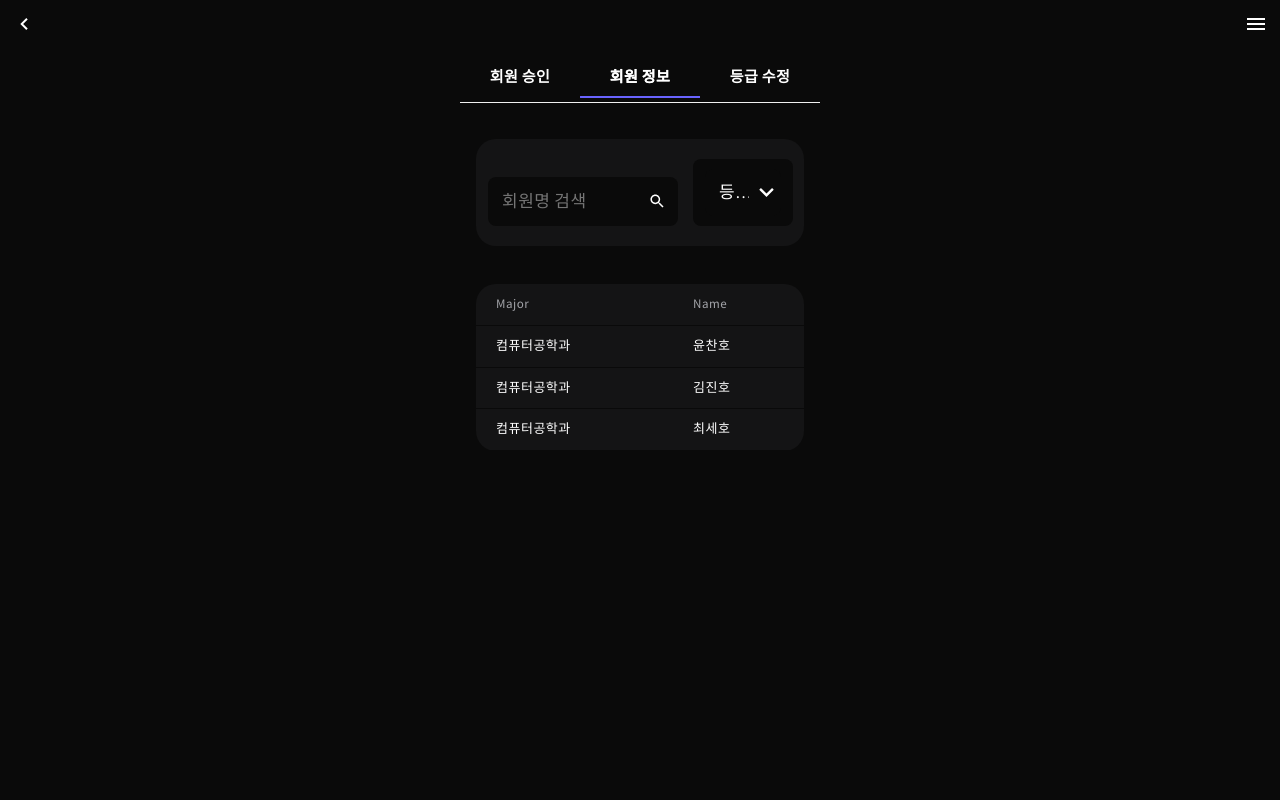
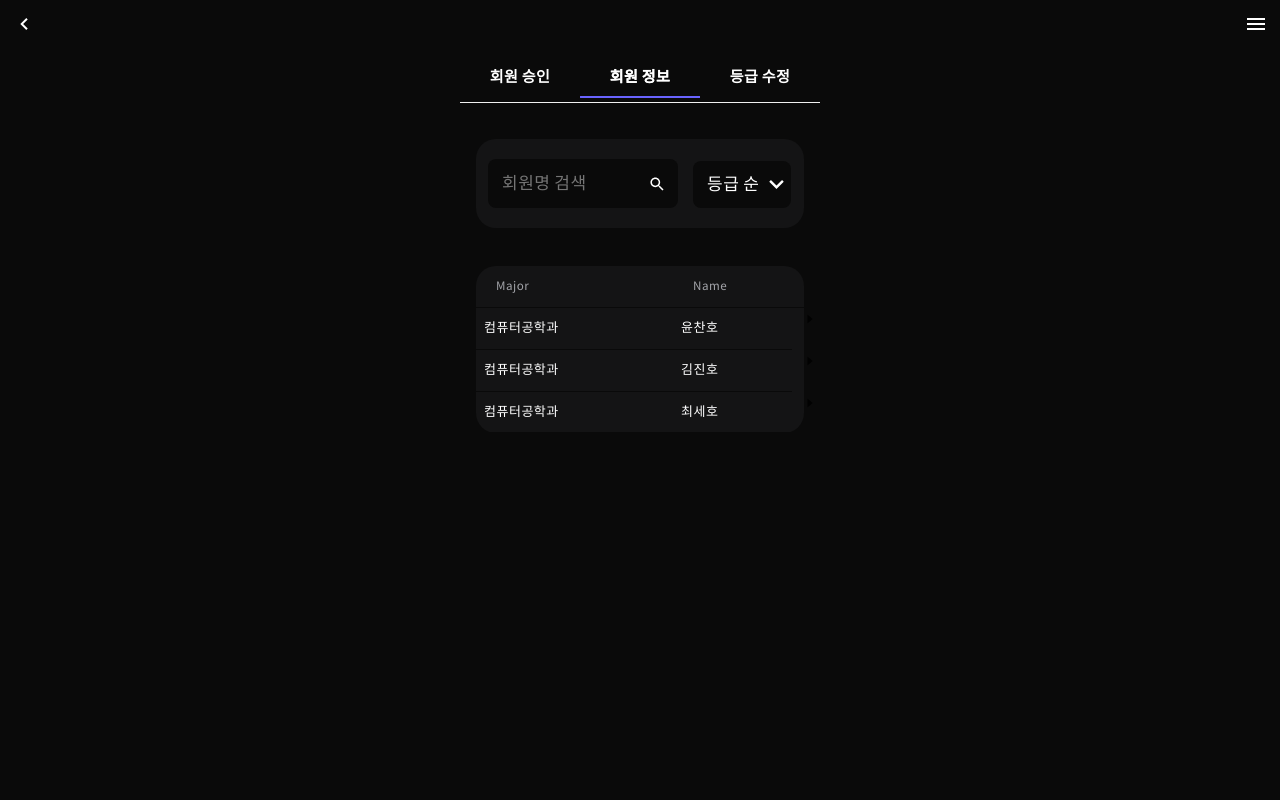
Before and after one commit to HICC-REBOOT/HICC-REBOOT-Frontend, a React (Create React App) app in the folder frontend/: page /admin/info in a window 1280 px wide. Shown: the top 800 px of the page. Built offline with nearby package versions, Linux system fonts and the light colour scheme.

Commit message:
fix: 드롭박스 감싸는 컴포넌트 제거

```diff
--- a/frontend/src/components/admin/ChangeGrade.tsx
+++ b/frontend/src/components/admin/ChangeGrade.tsx
@@ -51,9 +51,7 @@ export default function ChangeGrade() {
           <Input placeholder="회원명 검색" maxLength={10} onChange={getValue} />
           <SearchButton src={Search} alt="search" onClick={searching} />
         </I.SearchBox>
-        <I.DropDownBox>
-          <Dropdown placeholder="등급 순" options={options} onChange={onChange} defaultValue={defaultValue} />
-        </I.DropDownBox>
+        <Dropdown placeholder="등급 순" options={options} onChange={onChange} defaultValue={defaultValue} />
       </I.SearchBar>
       <A.MembersBox>
         <A.CategoryBox>
--- a/frontend/src/components/admin/MemberInfo.tsx
+++ b/frontend/src/components/admin/MemberInfo.tsx
@@ -8,6 +8,7 @@ import Search from '@assets/image/icon/search.svg';
 import OptionType from '@components/common/dropdown/OptionType';
 import Dropdown from '@components/common/dropdown/Dropdown';
 import useDropdown from '@hooks/useDropdown';
+import { CaretRightOutlined } from '@ant-design/icons';
 import * as A from './style/Approval.style';
 import * as I from './style/MemberInfo.style';
 import MemberDetail from './MemberDetail';
@@ -31,7 +32,7 @@ export default function MemberInfo() {
     key: String(index + 1),
     label: <MemberItem userData={user} />,
     children: <MemberDetail userData={user} />,
-    showArrow: false,
+    // showArrow: false,
   }));
   // const onChange = (key: string | string[]) => {
   //   console.log(key);
@@ -51,9 +52,7 @@ export default function MemberInfo() {
           <Input placeholder="회원명 검색" maxLength={8} onChange={getValue} />
           <SearchButton src={Search} alt="search" onClick={searching} />
         </I.SearchBox>
-        <I.DropDownBox>
-          <Dropdown placeholder="등급 순" options={options} onChange={onChange} defaultValue={defaultValue} />
-        </I.DropDownBox>
+        <Dropdown placeholder="등급 순" options={options} onChange={onChange} defaultValue={defaultValue} />
       </I.SearchBar>
       <A.MembersBox>
         <A.CategoryBox>
@@ -75,7 +74,13 @@ export default function MemberInfo() {
             },
           }}
         >
-          <Collapse bordered={false} ghost={true} items={items} />
+          <Collapse
+            bordered={false}
+            ghost={true}
+            items={items}
+            expandIcon={({ isActive }) => <CaretRightOutlined color="#FFF" rotate={isActive ? 90 : 0} />}
+            expandIconPosition="end"
+          />
         </ConfigProvider>
       </A.MembersBox>
     </>
--- a/frontend/src/components/admin/style/MemberInfo.style.tsx
+++ b/frontend/src/components/admin/style/MemberInfo.style.tsx
@@ -70,13 +70,3 @@ export const SearchBox = styled.div`
   border-radius: 0.8rem;
   background: ${(props) => props.theme.colors.black};
 `;
-export const DropDownBox = styled.div`
-  display: flex;
-  width: 10rem;
-  padding: 1rem 1.2rem;
-  justify-content: space-between;
-  align-items: center;
-  flex-shrink: 0;
-  border-radius: 0.8rem;
-  background: ${(props) => props.theme.colors.black};
-`;
```
